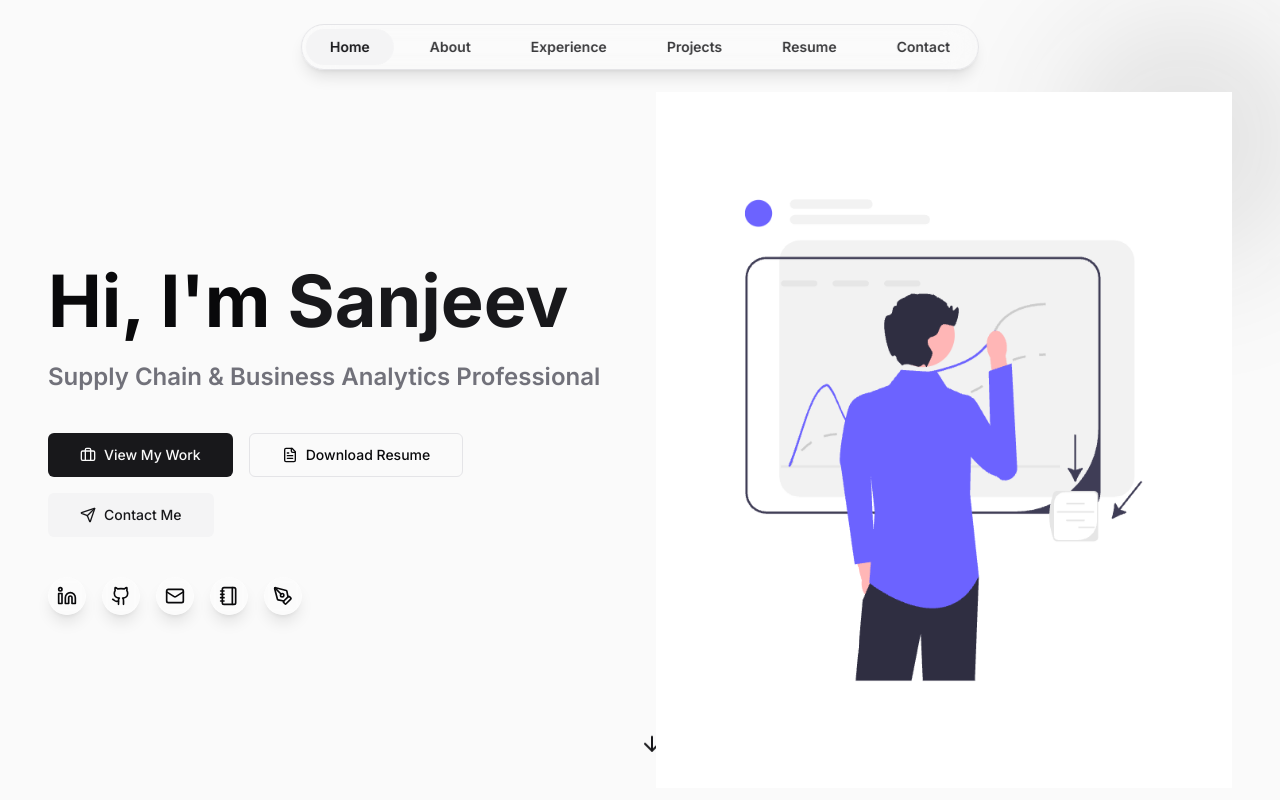
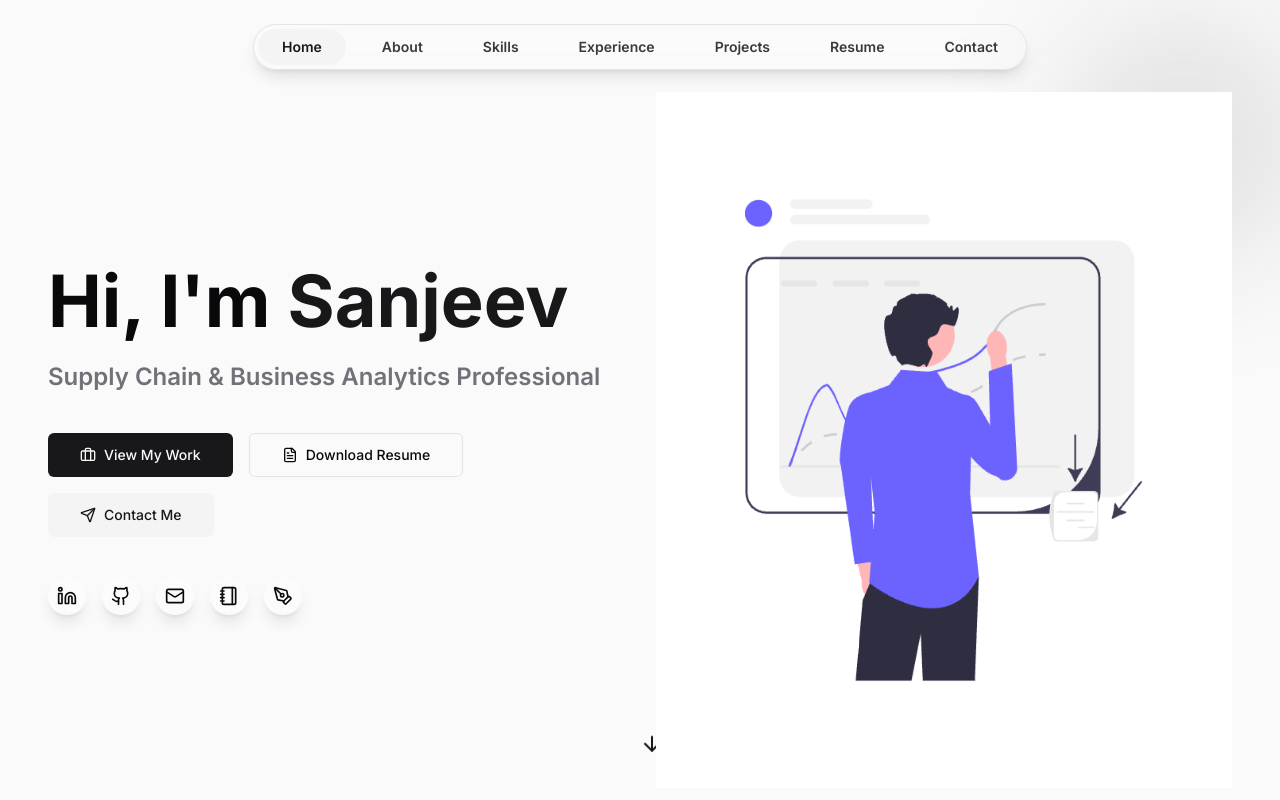
Before and after one commit to SanjeevD08/minimalist-portfolio-forge, a React (Vite) app: page / in a window 1280 px wide. Shown: the top 800 px of the page. Built offline with nearby package versions, Linux system fonts and the light colour scheme.

Commit message:
Add skills link to navbar
Add a link to the skills section in the navigation bar.

```diff
--- a/src/components/HorizontalDock.tsx
+++ b/src/components/HorizontalDock.tsx
@@ -1,5 +1,5 @@
 
-import { Activity, Component, HomeIcon, Mail, Package, ScrollText, SunMoon } from 'lucide-react';
+import { Activity, Component, HomeIcon, Mail, Package, ScrollText, SunMoon, Database } from 'lucide-react';
 import { Dock, DockIcon, DockItem, DockLabel } from '@/components/ui/dock';
 
 const data = [{
@@ -10,6 +10,10 @@ const data = [{
   title: 'About',
   icon: <Package className='h-full w-full text-white' />,
   href: '#about'
+}, {
+  title: 'Skills',
+  icon: <Database className='h-full w-full text-white' />,
+  href: '#skills'
 }, {
   title: 'Experience',
   icon: <Component className='h-full w-full text-white' />,
--- a/src/components/Navbar.tsx
+++ b/src/components/Navbar.tsx
@@ -1,7 +1,7 @@
 
 import React, { useState, useEffect } from 'react';
 import { cn } from '@/lib/utils';
-import { Menu, X, Home, User, Briefcase, FileText, FileSpreadsheet, Mail } from 'lucide-react';
+import { Menu, X, Home, User, Briefcase, FileText, FileSpreadsheet, Mail, Database } from 'lucide-react';
 import { Button } from "@/components/ui/button";
 import { useTheme } from '@/contexts/ThemeContext';
 import { NavBar } from '@/components/ui/tubelight-navbar';
@@ -29,6 +29,7 @@ const Navbar = () => {
   const navLinks = [
     { href: '#home', label: 'Home', icon: Home },
     { href: '#about', label: 'About', icon: User },
+    { href: '#skills', label: 'Skills', icon: Database },
     { href: '#experience', label: 'Experience', icon: Briefcase },
     { href: '#projects', label: 'Projects', icon: FileText },
     { href: '#resume', label: 'Resume', icon: FileSpreadsheet },
```
